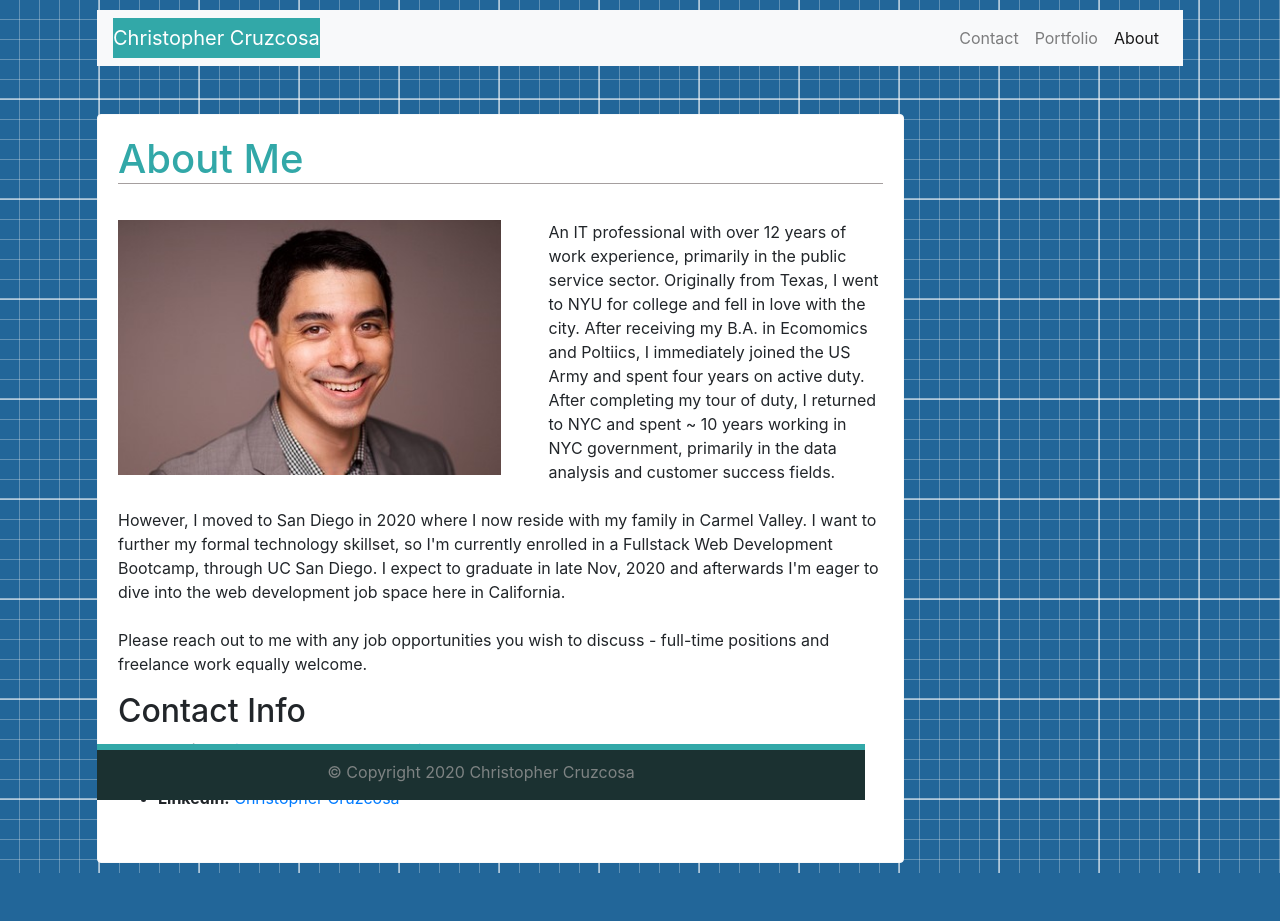
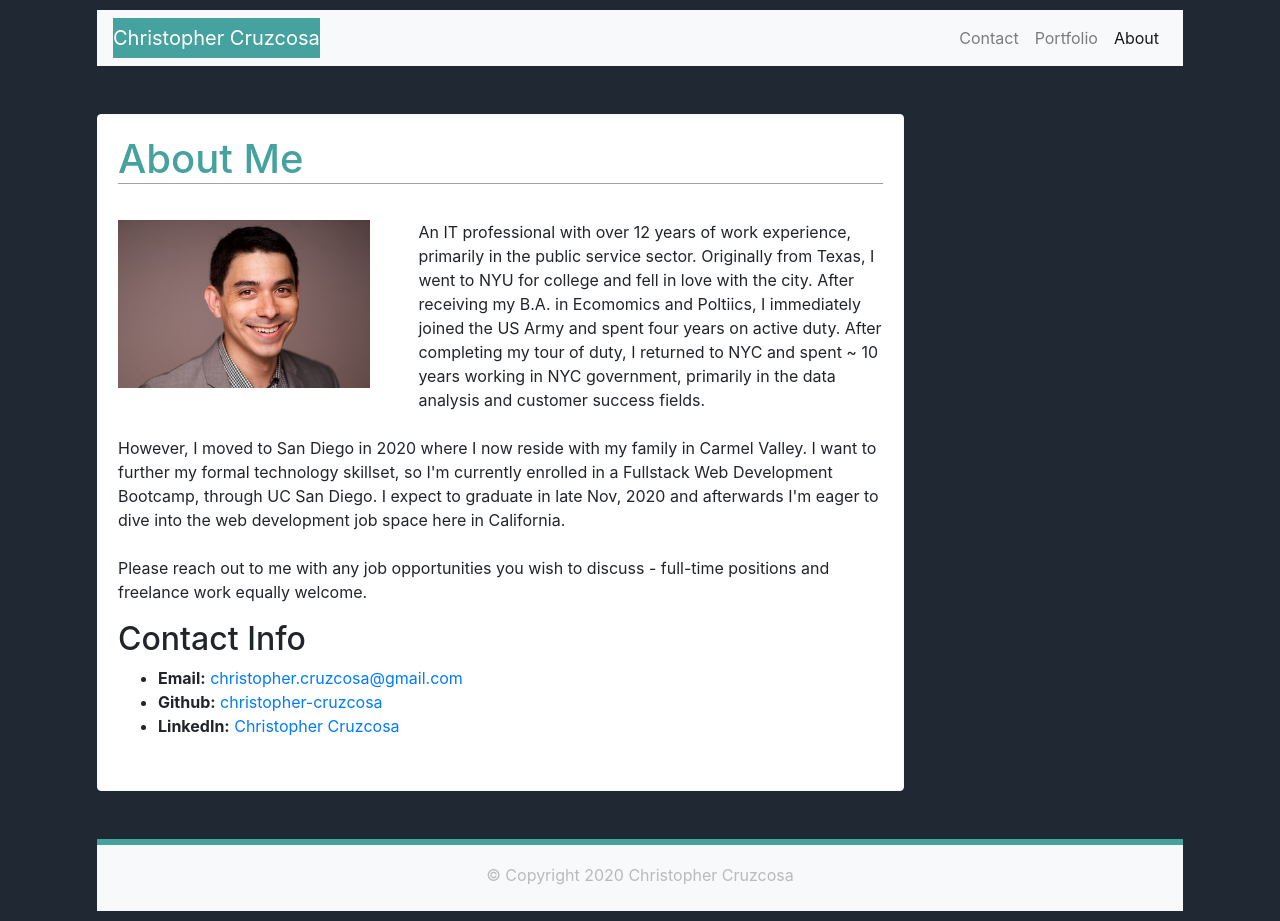
Before and after one commit to christopher-cruzcosa/christopher-cruzcosa-dev-portfolio, a plain HTML site: page index.html in a window 1280 px wide. Before the commit the page ends 873 px from the top, so only its background shows below. Drawn offline with nearby package versions, Linux system fonts and the light colour scheme.

Commit message:
Modified backgrounds images and some fonts, which were not working in Github

```diff
--- a/Assets/style.css
+++ b/Assets/style.css
@@ -11,14 +11,7 @@
 
 /* This creates the background pattern */
 body {
-    background-color: #269;
-    background-image:
-        linear-gradient(rgba(255,255,255,.5) 2px, transparent 2px),
-        linear-gradient(90deg, rgba(255,255,255,.5) 2px, transparent 2px),
-        linear-gradient(rgba(255,255,255,.28) 1px, transparent 1px),
-        linear-gradient(90deg, rgba(255,255,255,.28) 1px, transparent 1px);
-    background-size: 100px 100px, 100px 100px, 20px 20px, 20px 20px;
-    background-position: -2px -2px, -2px -2px, -1px -1px, -1px -1px;
+    background-color: #1F2833;
 }
 
 /* This sets the specfic look of the headlines on each page */
@@ -27,26 +20,21 @@ h1 {
     border-bottom-width: 1px;
     border-bottom-color:rgb(165, 159, 159);
     border-bottom-style: solid;
-    color: rgb(50, 168, 168);
+    color: #45A29E;
 }
 
 /* This a set the specific blue color for the brand of all Navbars */
 .navbar-brand {
-    background-color: rgb(50, 168, 168);
+    background-color: #45A29E;
 }
 
 /* This sets the color scheme and affixs the footer to the bottom of the page */
 .footerMod {
-    position: fixed;
-    bottom: 0;
-    width: 768px;
-    background-color:rgb(27, 49, 49);
-    color: rgb(223, 211, 211);
-    text-align: center;
+    background-color: #0B0C10;
     padding: 10px 0 0 0;
     border-top-style: solid;
     border-top-width: 6px;
-    border-top-color: rgb(50, 168, 168);
+    border-top-color: #45A29E;
   }
 
   /* This makes the form items shorter */
@@ -62,12 +50,8 @@ h1 {
 @media screen and (max-width: 768px) {
     /* This ensure the entire page scales down as the viewport goes down below 768px */
     .wrapper {
-    width: 75%;
+    width: 50%;
 
-}
-/* This also ensures the footer scales down as the viewport goes down below 768px*/
-.footerMod{
-    width:75%
 }
   }
 
@@ -86,10 +70,6 @@ h1 {
   margin: 2px 2px;
 
 }
-/* This also ensures the footer scales down as the viewport goes down below 400px*/
-.footerMod{
-    width:100%
-}
 
   /* This removes the float from the Portfolio images so they stop floating and each image takes up a full row */
   .imageGallery {
--- a/index.html
+++ b/index.html
@@ -11,7 +11,7 @@
 </head>
 
 <body>
-    <!-- A wrapper that encompasses both the header and the main content -->
+    <!-- A wrapper that encompasses both the header and the main content and the footer-->
     <div class="wrapper">
 
 
@@ -51,7 +51,7 @@
                             <br>
                             <p class="float-left">
                                 <img class="img-fluid float-left mr-5 mb-3" src="./Assets/headshot-a.jpg"
-                                    alt="Responsive image/headshot" style="width: 50%; height: 50%;">
+                                    alt="Responsive image/headshot" style="width: 33%; height: 33%;">
                                 An IT professional with over 12 years of work experience, primarily in
                                 the public service sector. Originally from Texas, I went to NYU for college and fell in love with the city.   After receiving my B.A. in Ecomomics and Poltiics, I immediately joined the US Army and spent four years on active duty.
 
@@ -81,16 +81,17 @@
                 </div>
             </div>
         </main>
+        <br><br>
+
+
+        <!-- A responsive footer that contains my copyright information -->
+        <footer>
+            <nav class="navbar sticky-bottom navbar-light bg-light footerMod">
+                <span class="navbar-text mx-auto"><p style= "opacity: 50%;text-align: center;">&#169; Copyright 2020 Christopher Cruzcosa</p></span>
+            </nav>
+        </footer>
+
     </div>
-
-    <!-- A responsive footer that contains my copyright information -->
-    <footer>
-        <div  class="wrapper">
-            <div class="container footerMod align-text-bottom">
-                <p style= "opacity: 50%;">&#169; Copyright 2020 Christopher Cruzcosa</p>
-            </div>
-        </div>
-    </footer>
 
     <script src="https://code.jquery.com/jquery-3.5.1.slim.min.js"
         integrity="sha384-DfXdz2htPH0lsSSs5nCTpuj/zy4C+OGpamoFVy38MVBnE+IbbVYUew+OrCXaRkfj"
```
Also changed, not shown: contact.html (+8 -10 lines), portfolio.html (+10 -10 lines).
